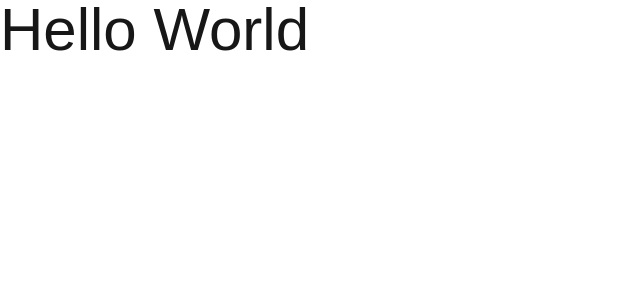
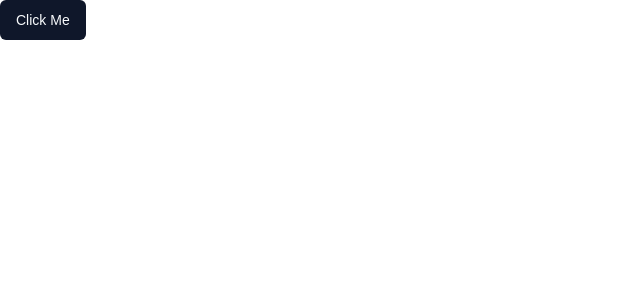
Before and after one commit to spkrish06/Project_Omega, a Next.js app: page / in a window 1280 px wide. Shown: the top 300 px of the page, without its empty margins (0-640 px from the left). Built offline with nearby package versions, Linux system fonts and the light colour scheme.

Commit message:
Checking the funcationality of the Platform

```diff
--- a/app/globals.css
+++ b/app/globals.css
@@ -2,6 +2,13 @@
 @tailwind components;
 @tailwind utilities;
 
+
+
+html,
+body,
+:root {
+  height: 100%;
+}
 :root {
   --background: #ffffff;
   --foreground: #171717;
--- a/app/layout.tsx
+++ b/app/layout.tsx
@@ -14,8 +14,8 @@ const geistMono = localFont({
 });
 
 export const metadata: Metadata = {
-  title: "Create Next App",
-  description: "Generated by create next app",
+  title: "ElevateAI",
+  description: "",
 };
 
 export default function RootLayout({
--- a/app/page.tsx
+++ b/app/page.tsx
@@ -1,7 +1,12 @@
+import { Button } from "@/components/ui/button";
 
 
 export default function Home() {
   return (
-   <p className="text-6xl">Hello World</p>
+    <>
+    <Button>Click Me</Button>
+
+    </>
+
   );
 }
--- /dev/null
+++ b/components/ui/button.tsx
@@ -0,0 +1,56 @@
+import * as React from "react"
+import { Slot } from "@radix-ui/react-slot"
+import { cva, type VariantProps } from "class-variance-authority"
+
+import { cn } from "@/lib/utils"
+
+const buttonVariants = cva(
+  "inline-flex items-center justify-center whitespace-nowrap rounded-md text-sm font-medium ring-offset-background transition-colors focus-visible:outline-none focus-visible:ring-2 focus-visible:ring-ring focus-visible:ring-offset-2 disabled:pointer-events-none disabled:opacity-50",
+  {
+    variants: {
+      variant: {
+        default: "bg-primary text-primary-foreground hover:bg-primary/90",
+        destructive:
+          "bg-destructive text-destructive-foreground hover:bg-destructive/90",
+        outline:
+          "border border-input bg-background hover:bg-accent hover:text-accent-foreground",
+        secondary:
+          "bg-secondary text-secondary-foreground hover:bg-secondary/80",
+        ghost: "hover:bg-accent hover:text-accent-foreground",
+        link: "text-primary underline-offset-4 hover:underline",
+      },
+      size: {
+        default: "h-10 px-4 py-2",
+        sm: "h-9 rounded-md px-3",
+        lg: "h-11 rounded-md px-8",
+        icon: "h-10 w-10",
+      },
+    },
+    defaultVariants: {
+      variant: "default",
+      size: "default",
+    },
+  }
+)
+
+export interface ButtonProps
+  extends React.ButtonHTMLAttributes<HTMLButtonElement>,
+    VariantProps<typeof buttonVariants> {
+  asChild?: boolean
+}
+
+const Button = React.forwardRef<HTMLButtonElement, ButtonProps>(
+  ({ className, variant, size, asChild = false, ...props }, ref) => {
+    const Comp = asChild ? Slot : "button"
+    return (
+      <Comp
+        className={cn(buttonVariants({ variant, size, className }))}
+        ref={ref}
+        {...props}
+      />
+    )
+  }
+)
+Button.displayName = "Button"
+
+export { Button, buttonVariants }
--- a/package.json
+++ b/package.json
@@ -9,6 +9,7 @@
     "lint": "next lint"
   },
   "dependencies": {
+    "@radix-ui/react-slot": "^1.1.0",
     "class-variance-authority": "^0.7.0",
     "clsx": "^2.1.1",
     "lucide-react": "^0.441.0",
```
Also changed, not shown: 1 other file (tests, documents, lock files or other folders).
